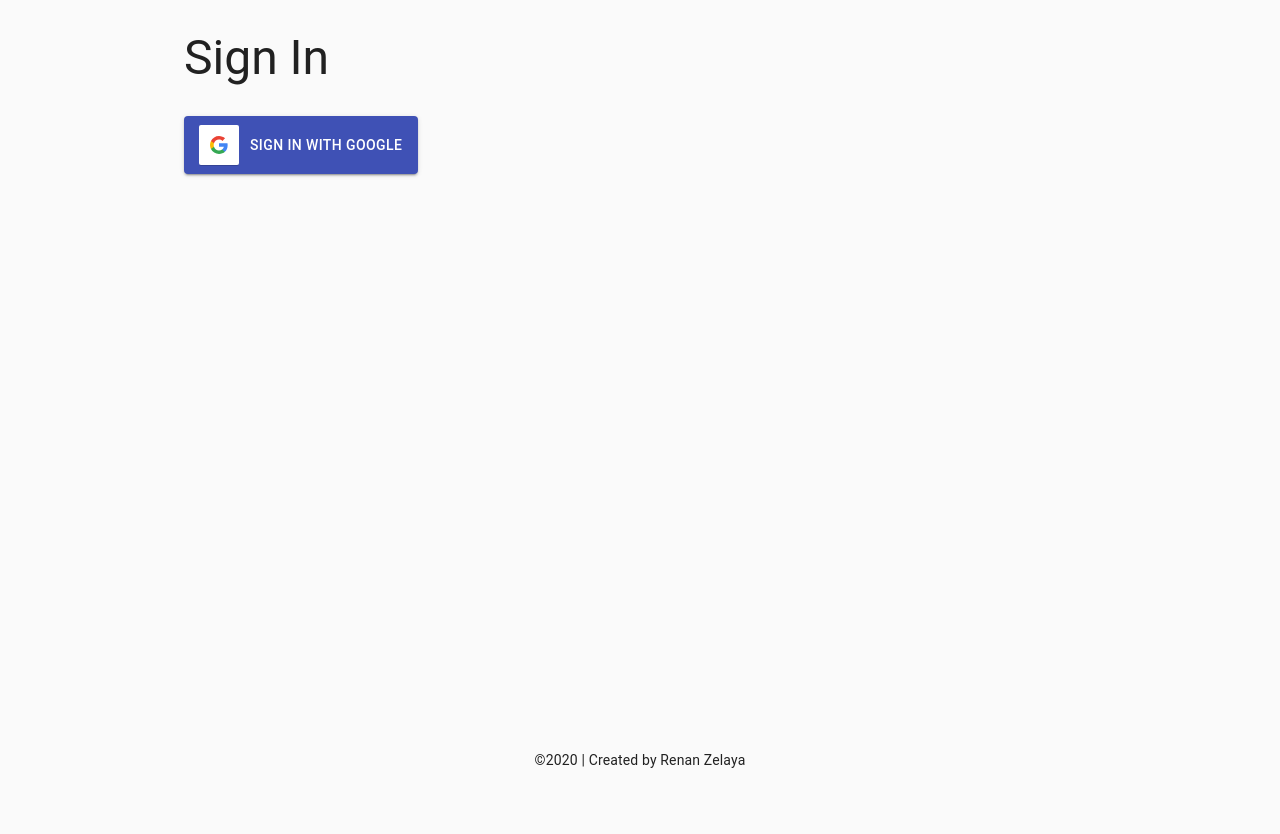
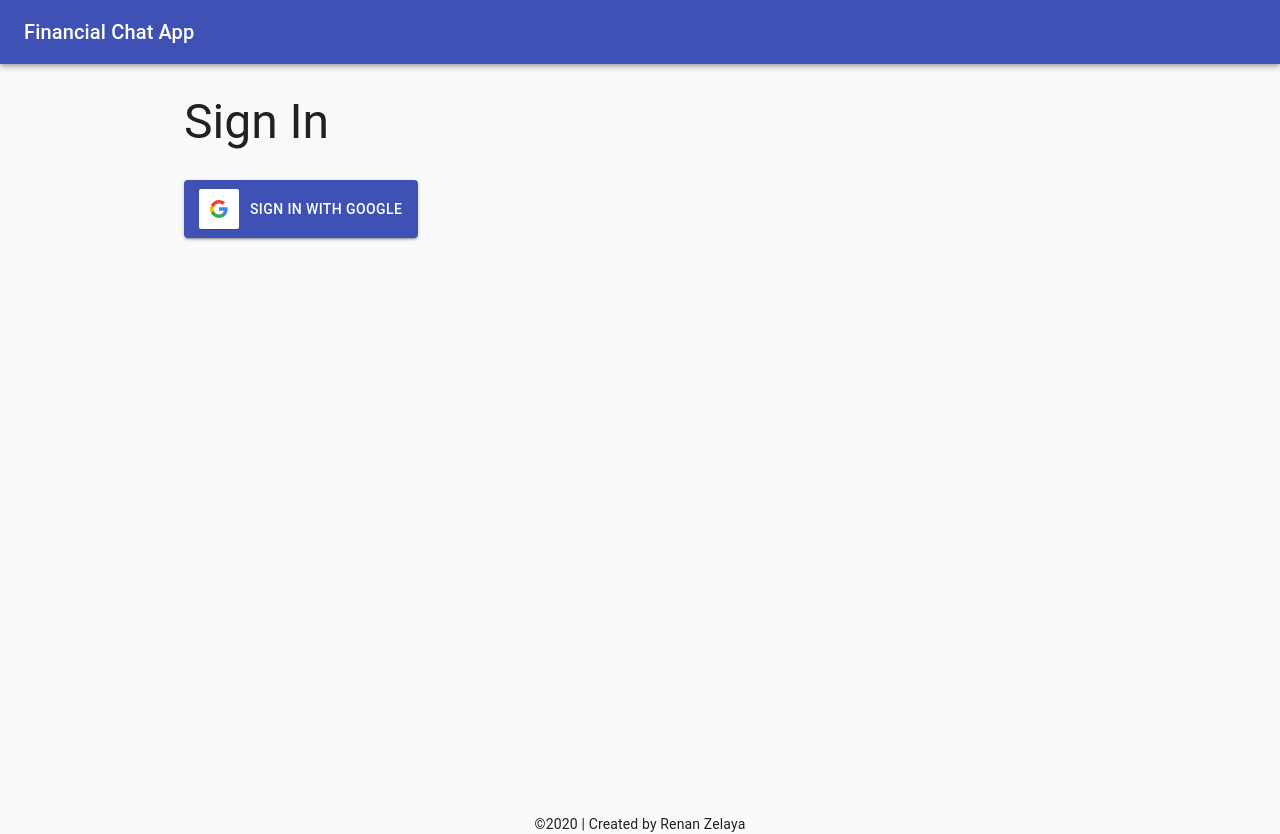
Before and after one commit to bsommardahl/financial-chat-app-challenge, a React (Create React App) app in the folder frontend/: page /sign-in in a window 1280 px wide. Before the commit the page ends 800 px from the top, so only its background shows below. Built offline with nearby package versions, Linux system fonts and the light colour scheme; no server answers.

Commit message:
Create Navbar component

```diff
--- a/frontend/src/App.tsx
+++ b/frontend/src/App.tsx
@@ -10,6 +10,7 @@ import {
 import { Router } from "react-router";
 import history from "./history";
 import Routes from "./Routes";
+import Navbar from "./components/Navbar";
 
 const App = () => {
   const prefersDarkMode = useMediaQuery("(prefers-color-scheme: dark)");
@@ -26,6 +27,9 @@ const App = () => {
   return (
     <ThemeProvider theme={theme}>
       <CssBaseline />
+      <header>
+        <Navbar />
+      </header>
       <Container>
         <Router history={history}>
           <Routes />
--- /dev/null
+++ b/frontend/src/components/Navbar.tsx
@@ -0,0 +1,40 @@
+import React from "react";
+import {
+  AppBar,
+  Button,
+  createStyles,
+  makeStyles,
+  Theme,
+  Toolbar,
+  Typography,
+} from "@material-ui/core";
+import { useFirebase } from "../services/AuthService/Firebase";
+
+const useStyles = makeStyles((theme: Theme) =>
+  createStyles({
+    title: {
+      flexGrow: 1,
+    },
+  })
+);
+
+const Navbar = () => {
+  const classes = useStyles();
+  const { signOut, isAuthenticated } = useFirebase();
+  return (
+    <AppBar position="static">
+      <Toolbar>
+        <Typography variant="h6" className={classes.title}>
+          Financial Chat App
+        </Typography>
+        {isAuthenticated && (
+          <Button color="inherit" onClick={() => signOut()}>
+            Sign Out
+          </Button>
+        )}
+      </Toolbar>
+    </AppBar>
+  );
+};
+
+export default Navbar;
```
